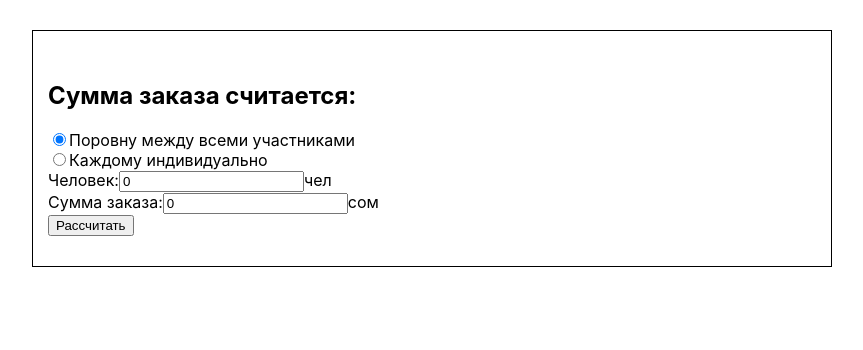
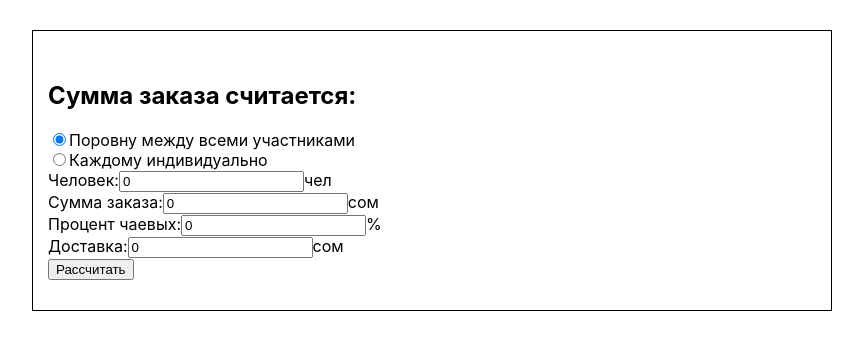
Before and after one commit to KamilyaMukhammedova/hw57-calculator-app, a React (Create React App) app: page / in a window 1280 px wide. Shown: the top 350 px of the page, without its empty margins (208-1071 px from the left). Built offline with nearby package versions, Linux system fonts and the light colour scheme.

Commit message:
#5 Создание компонента "Service" и логика изменения стейта "serviceData"

```diff
--- a/src/components/ModeControl/ModeControl.js
+++ b/src/components/ModeControl/ModeControl.js
@@ -1,5 +1,6 @@
 import React from 'react';
 import SplitMode from "./SplitMode/SplitMode";
+import Service from "./Service/Service";
 
 const ModeControl = (props) => {
   return (
@@ -34,6 +35,10 @@ const ModeControl = (props) => {
       </div>
 
       <div>
+        <Service serviceData={props.serviceData} changeServiceData={props.changeServiceData}/>
+      </div>
+
+      <div>
         <button type="button">Рассчитать</button>
       </div>
     </div>
--- /dev/null
+++ b/src/components/ModeControl/Service/Service.js
@@ -0,0 +1,31 @@
+import React from 'react';
+
+const Service = (props) => {
+  return (
+    <form style={{display: 'flex', flexDirection: 'column', alignItems: 'space-between'}}>
+      <label>
+        Процент чаевых:
+        <input
+          type="number"
+          name="tips"
+          value={props.serviceData.tips}
+          onChange={props.changeServiceData}
+        />
+        <span>%</span>
+      </label>
+      <label>
+        Доставка:
+        <input
+          type="number"
+          name="delivery"
+          value={props.serviceData.delivery}
+          onChange={props.changeServiceData}
+        />
+        <span>сом</span>
+      </label>
+    </form>
+
+  );
+};
+
+export default Service;
--- a/src/components/ModeControl/SplitMode/SplitMode.js
+++ b/src/components/ModeControl/SplitMode/SplitMode.js
@@ -2,7 +2,7 @@ import React from 'react';
 
 const SplitMode = (props) => {
   return (
-    <form style={{display: 'flex', flexDirection: 'column', justifyContent: 'space-between'}}>
+    <form style={{display: 'flex', flexDirection: 'column', alignItems: 'space-between'}}>
       <label>
         Человек:
         <input
--- a/src/containers/Calculator/Calculator.js
+++ b/src/containers/Calculator/Calculator.js
@@ -7,6 +7,10 @@ const Calculator = () => {
   const [splitData, setSplitData] = useState({
     personsNumber: 0,
     orderPrice: 0,
+  });
+  const [serviceData, setServiceData] = useState({
+    tips: 0,
+    delivery: 0,
   });
 
   const onModeChange = value => {
@@ -26,6 +30,19 @@ const Calculator = () => {
     });
   };
 
+  const onChangeServiceData = (name, value) => {
+    Object.keys(serviceData).map(data => {
+      if(data === name) {
+        return setServiceData(prev => ({
+          ...prev,
+          [data]: value,
+        }));
+      }
+
+      return data;
+    });
+  };
+
   return (
     <div className="Container">
       <h2>Сумма заказа считается:</h2>
@@ -33,7 +50,9 @@ const Calculator = () => {
         mode={mode}
         changeMode={(e) => onModeChange(e.target.value)}
         splitData={splitData}
+        serviceData={serviceData}
         changeSplitData={(e) => onChangeSplitData(e.target.name, e.target.value)}
+        changeServiceData={(e) => onChangeServiceData(e.target.name, e.target.value)}
       />
     </div>
   );
```
